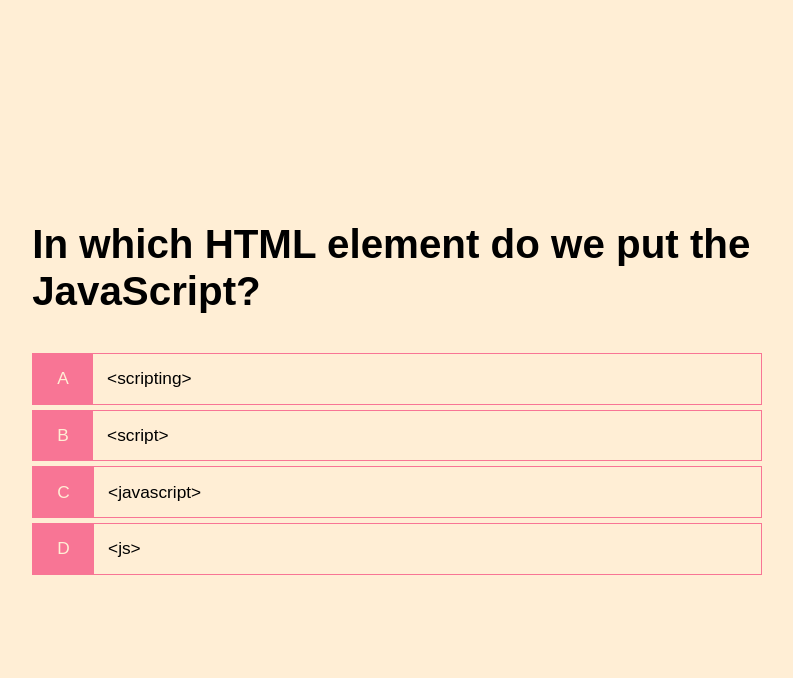
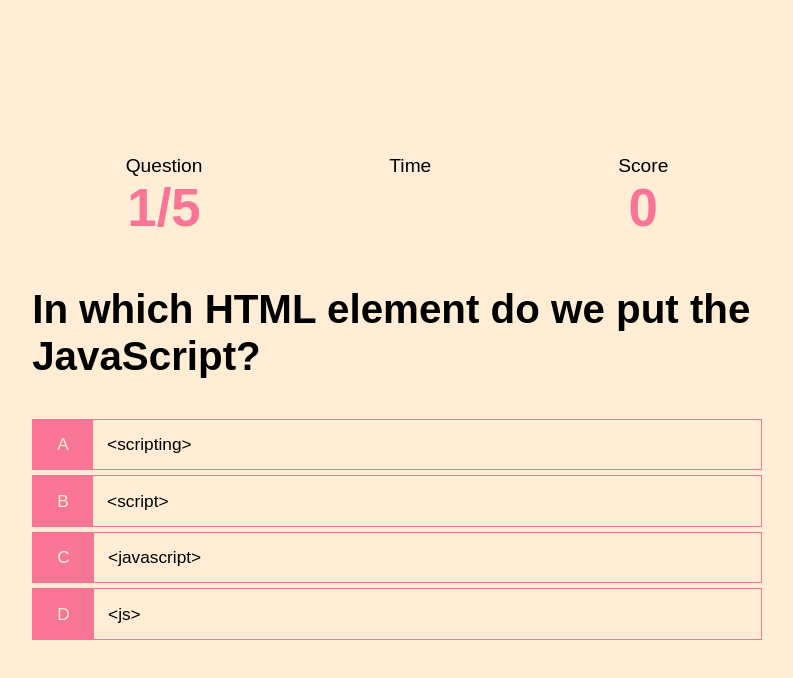
Before and after one commit to thompson-1657/javascript_coding_quiz, a plain HTML site: page game.html in a window 1280 px wide. Shown: the whole page, without its empty margins (243-1036 px from the left). Drawn offline with Linux system fonts and the light colour scheme.

Commit message:
added heads up display

```diff
--- a/game.css
+++ b/game.css
@@ -25,3 +25,18 @@
 .incorrect {
     background-color: #DF362D;
 }
+
+#hud {
+    display: flex;
+    justify-content: space-around;
+
+}
+
+.hud-prefix {
+    text-align: center;
+    font-size: 2rem;
+}
+
+.hud-main-text{
+    text-align: center;
+}
--- a/game.html
+++ b/game.html
@@ -12,6 +12,32 @@
 <body>
     <div class="container">
         <div id="game" class="justify-center flex-column">
+            <div id="hud">
+                <div id="hud-item">
+                    <p class="hud-prefix">
+                        Question
+                    </p>
+                    <h1 class="hud-main-text" id="questionCounter"></h1>
+
+                </div>
+
+                <div id="hud-item">
+                    <p class="hud-prefix">Time</p>
+                    <h1 class="hud-main-text" id="time">
+                        <!--add time -->
+                    </h1>
+
+                </div>
+
+                <div id="hud-item">
+                    <p class="hud-prefix">Score</p>
+                    <h1 class="hud-main-text" id="score">
+                        0
+                    </h1>
+
+                </div>
+
+            </div>
             <h2 id="question">What is the answer to this question?</h2>
             <div class="choice-container">
                 <p class="choice-prefix">A</p>
--- a/game.js
+++ b/game.js
@@ -1,5 +1,7 @@
 var question = document.getElementById("question");
 var choices = Array.from(document.getElementsByClassName("choice-text"));
+var questionCounterText = document.getElementById('questionCounter');
+var scoreText = document.getElementById('score');
 
 var currentQuestion = {};
 var acceptingAnswers = false;
@@ -52,7 +54,7 @@ var questions = [
 
 ]
 
-const CORRECT_BONUS = 10;
+const CORRECT_BONUS = 1;
 const MAX_QUESTIONS = 5;
 
 startGame = () => {
@@ -68,6 +70,8 @@ getNewQuestion = () => {
         return window.location.assign('/end.html');
     }
     questionCounter++;
+    questionCounterText.innerText = questionCounter + "/" + MAX_QUESTIONS;
+
     const questionIndex = Math.floor(Math.random() * availableQuesions.length);
     currentQuestion = availableQuesions[questionIndex];
     question.innerText = currentQuestion.question;
@@ -91,6 +95,10 @@ choices.forEach((choice) => {
 
         const classToApply = selectedAnswer == currentQuestion.answer ? 'correct' : 'incorrect';
 
+        if (classToApply === "correct") {
+            incrementScore(CORRECT_BONUS);
+        }
+
         selectedChoice.parentElement.classList.add(classToApply);
 
         setTimeout(() => {
@@ -101,4 +109,9 @@ choices.forEach((choice) => {
     });
 });
 
+incrementScore = num => {
+    score += num;
+    scoreText.innerText = score;
+};
+
 startGame();
```
